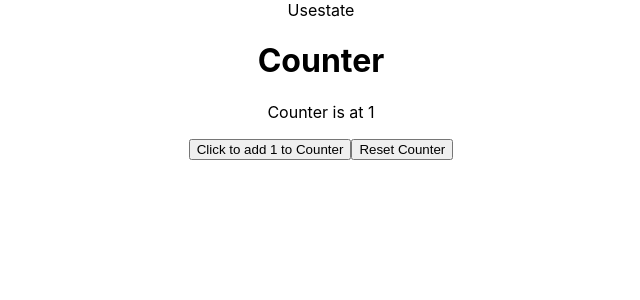
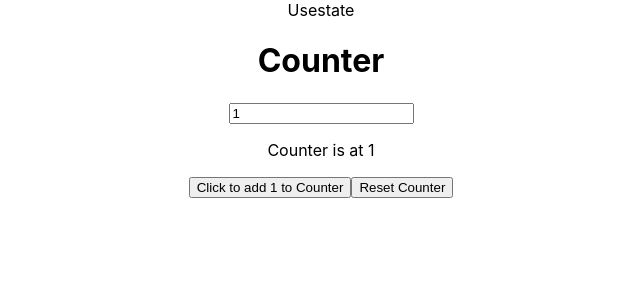
Before and after one commit to ShaniYonayov/usestate, a React (Create React App) app: page / in a window 1280 px wide. Shown: the top 300 px of the page, without its empty margins (319-959 px from the left). Built offline with nearby package versions, Linux system fonts and the light colour scheme.

Commit message:
onClass4-27.11AddedDelta

```diff
--- a/src/Counter.js
+++ b/src/Counter.js
@@ -1,35 +1,39 @@
 import { useState } from "react";
 function Counter() {
     const [count, setCount] = useState(1)
-    //נגדיר משתנה ואת הפונקציה שבאמצעותה המשתנה הזה יתעדכן
-    // היוזסטייט יוצר את שני המשתנים ו1 זה הערך הראשון שלו ואני מחליטה את השמות שלהם
+    const [delta, setDelta] = useState(1)
+    // הגדרנו את המשתנה עם ערך התחלתי של 1
     function incr(){
-        // ניצור פונקציה שבאמצעותה נעדכן את משתני הסטייט
-        // הפונק אינכריס מפעילה את סטקאונט שמקבלת פונקציה
         setCount(
-            // הפונק סטקאונט מקבלת פונקציה
             function(oldCount){
-                // הפונקציה הזאת מגדירה מה אני רוצה שיקרה כשאני מפעילה את אינקריז וזה שהערך יעלה ב1
-                return oldCount +1
+                return oldCount +delta
             }
         )
-
-        //  console.log(count)
-        // באינקריז אני עושה עוד דברים חוץ מלעדכן את משתנה הסטייט
-        // ובגלל זה לא הכנסתי את אולדקאונט לאוןקליק למטה
-        //
     }
     function reset(){
       setCount(0)
-
-  }
-  // הוספתי פונקציה לאיתחול, המשתנה קאונט מתעדכן בעזרת הפונק טקאונט ולכן גם פה השתמשנו בו
-  // החזרנו 1 כי משם הספירה מתחילה וככה זה מתאפס
+    }
+    function handelDelta(e){
+    //   זאת פונק שתלויה בשינוי ובניגוד לקליק פה זה תלוי בשינוי אז נכניס פרמטר אי
+       console.log(e);
+       setDelta(Number(e.target.value))
+    //    ככה תופסים את הערך של  שדה אינפוט, מה שיש בתוך האי
+    // אם לא היינו מוסיפים תנמבר, היינו מקבלים מחרוזת, כלומר להוסיף 6 ל1 נקבל 61
+    // לא תתבצע סכימה של המספרים ולכן יש להמיר את הסוג מסטרינג לנאמבר
+    // אי לא מילה שמורה
+    }
      return (
       <div>
         <h1>Counter</h1>
+        <input type="number" value = {delta} onChange = {handelDelta} />
+        {/*  נכניס משתנה מסוג אינפוט שהברירת מחדל שלו "1" בוליו, ה1 לא משתנה,
+        צריך להגדיר סטייט, אני לא יכולה לשנות שום דבר בלי סטייט ויש להגדיר פונק */}
+        {/* לכן נשנה תוליו למשתנה {דלתא} שיצרנו */}
+        {/* און ציינג זה מה השינוי בעצם שקורה כשמכניסים אינפוט,
+        ולתוכו נכניס את הפונק שמנהלת את סאט דלתא - הנדל דאלטה */}
         <p>Counter is at {count} </p>
-        <button onClick={incr}>Click to add 1 to Counter</button>
+        <button onClick={incr}>Click to add {delta} to Counter</button>
+        {/* נרצה שבכפתור יהיה כתוב שנוסיף את ערך הדלתא לקאונטר */}
         <button onClick={reset}>Reset Counter</button>
       </div>
     );
```
